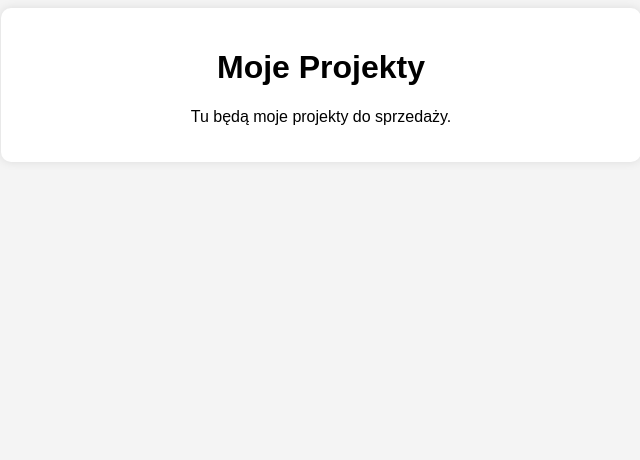
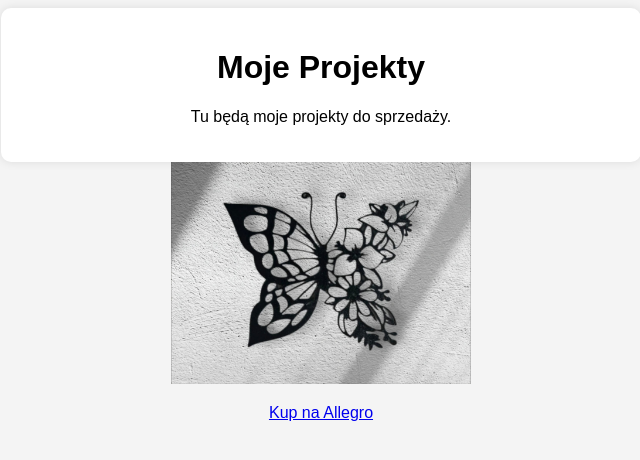
Before and after one commit to EricsonArt/projekty-sprzedaz, a plain HTML site: page index.html in a window 1280 px wide. Shown: the whole page, without its empty margins (319-959 px from the left). Drawn offline with Linux system fonts and the light colour scheme.

Commit message:
index.html

```diff
--- a/index.html
+++ b/index.html
@@ -27,3 +27,5 @@
     </div>
 </body>
 </html>
+<img src="motylek.jpg" width="300" alt="Mój projekt">
+<p><a href="https://www.vinted.pl/items/6002040306-motyl-czarny">Kup na Allegro</a></p>
```
